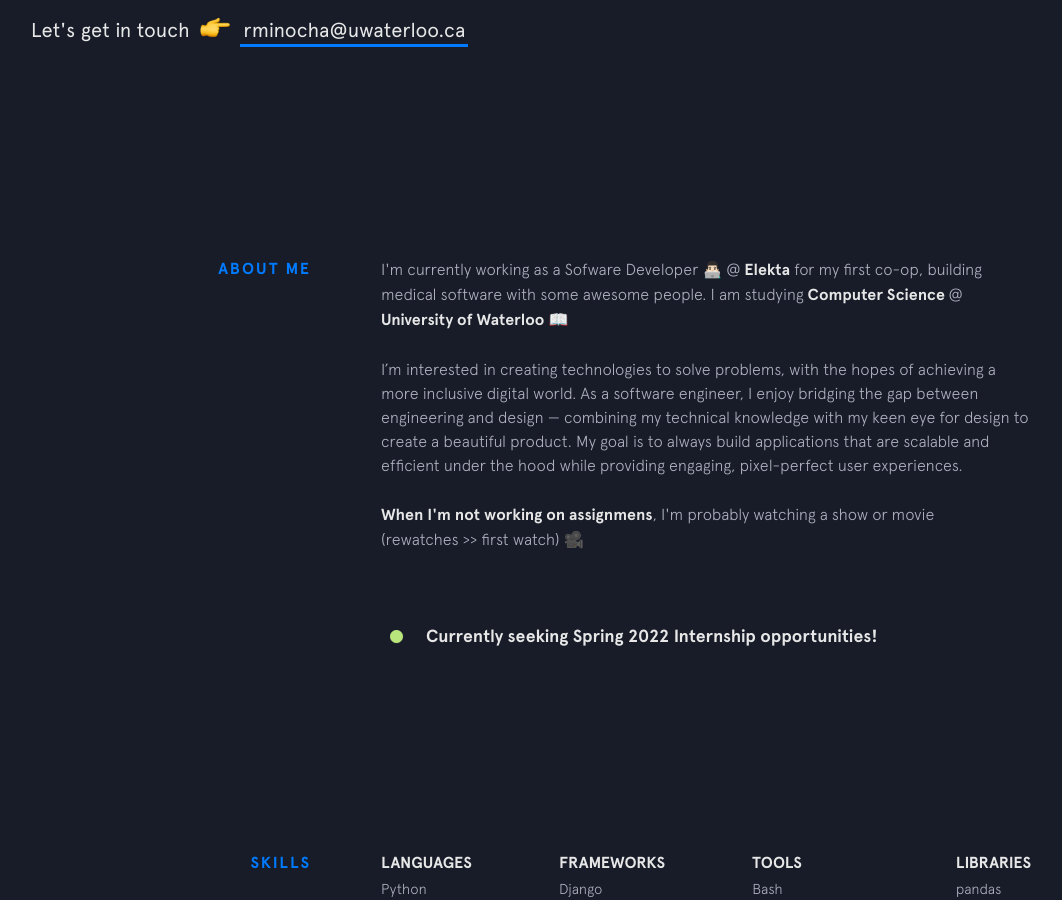
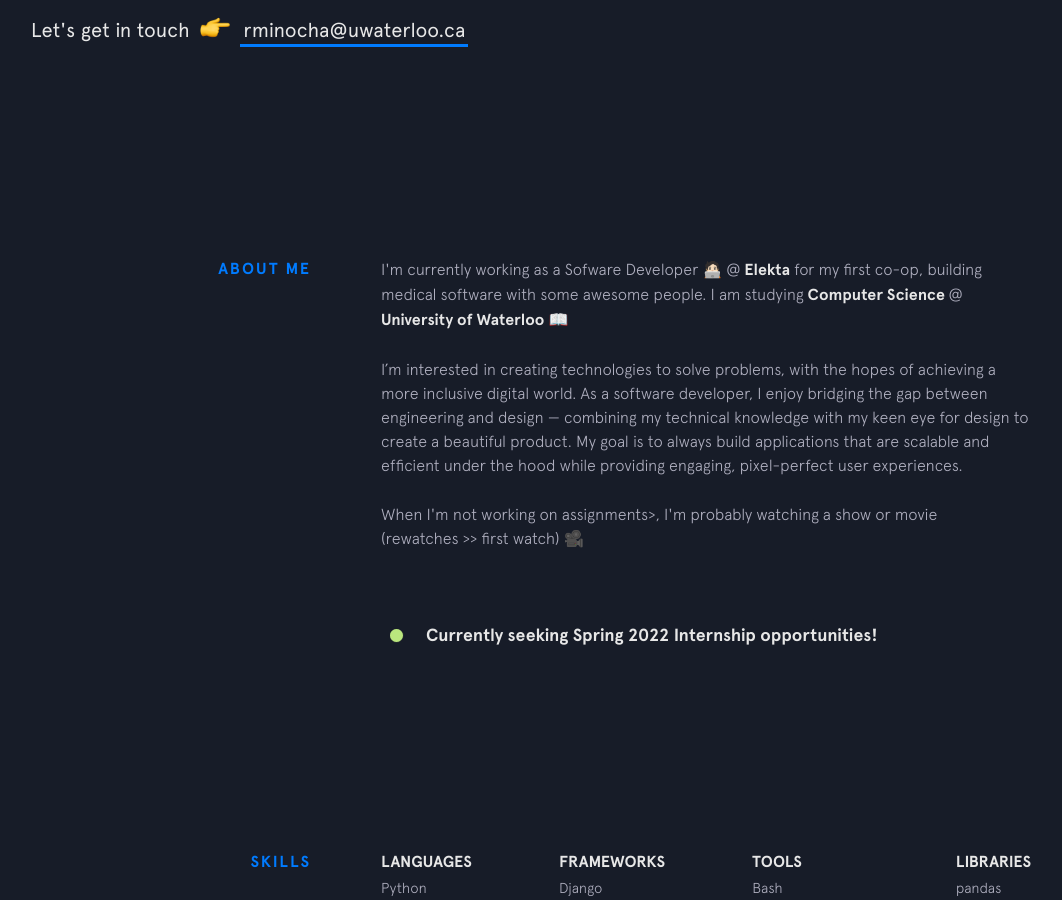
Before and after one commit to rohanxminocha/personal-website-v1, a Jekyll site: the page built from index.html, in a window 1280 px wide and 900 px high, scrolled down 743 px. Shown: the whole window, without its empty margins (69-1131 px from the left). Built offline with Jekyll 4.4.1, drawn with Linux system fonts in a browser that asks for light colours; nearby versions of some CDN libraries.

Commit message:
Update background.html

```diff
--- a/_includes/background.html
+++ b/_includes/background.html
@@ -2,7 +2,7 @@
   <div class="section__title">About Me</div>
   <div class="section__content">
     <p>
-      I'm currently working as a Sofware Developer 👨🏻‍💻 @
+      I'm currently working as a Sofware Developer 🧑🏻‍💻 @
       <a class="underline-link" href="https://www.elekta.com/" target="_blank">Elekta</a> for my first co-op, building medical software with some awesome people. I am studying <strong>Computer Science</strong> @
       <a class="underline-link" href="https://cs.uwaterloo.ca/" target="_blank">University of Waterloo</a> 📖
     </p>
@@ -10,13 +10,13 @@
     <p>
       I’m interested in creating technologies to solve problems, with the hopes of achieving a more inclusive digital world.
 
-      As a software engineer, I enjoy bridging the gap between engineering and design &mdash; combining my technical knowledge
+      As a software developer, I enjoy bridging the gap between engineering and design &mdash; combining my technical knowledge
       with my keen eye for design to create a beautiful product. My goal is to always build applications that are scalable
       and efficient under the hood while providing engaging, pixel-perfect user experiences.
     </p>
 
     <p>
-      <strong>When I'm not working on assignmens</strong>, I'm probably watching a show or movie <br>(rewatches >> first watch) 🎥
+      When I'm not working on assignments>, I'm probably watching a show or movie <br>(rewatches >> first watch) 🎥
     </p>
 
     {% include employment-status.html %}
```
